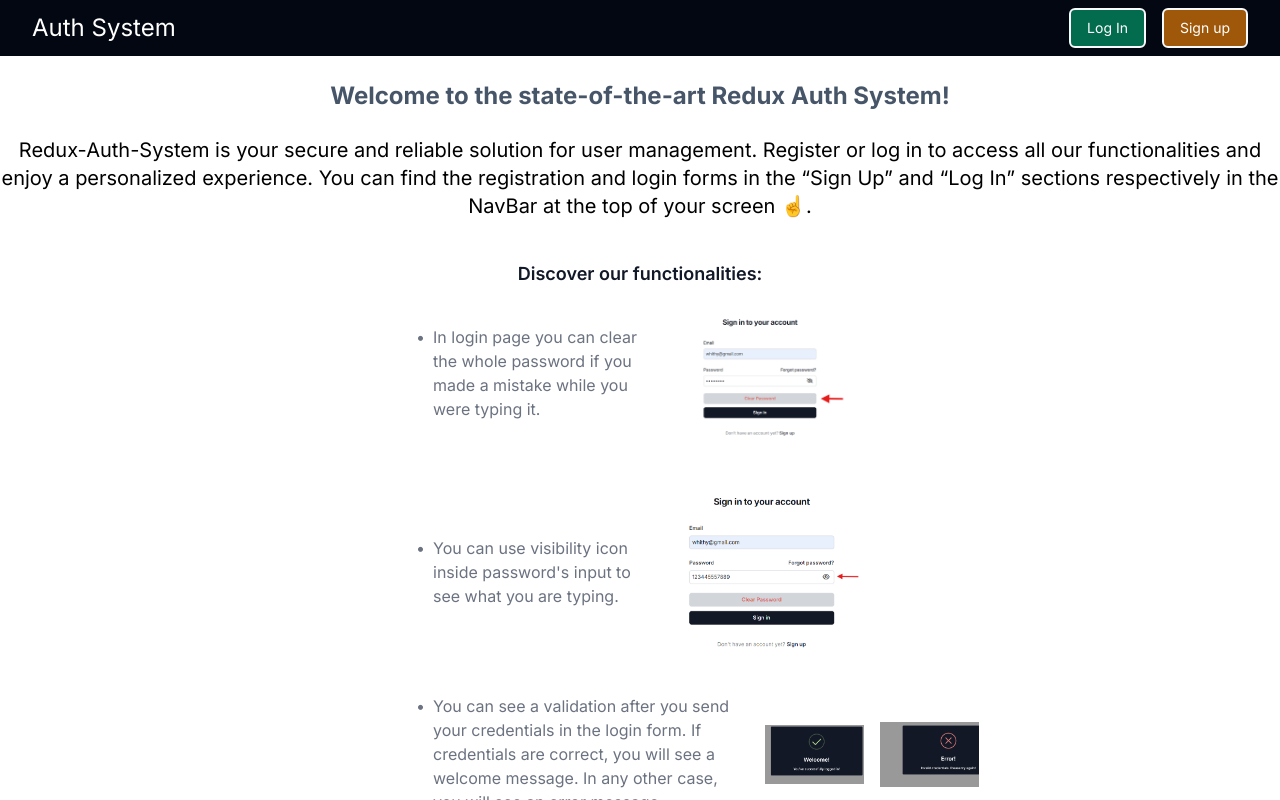
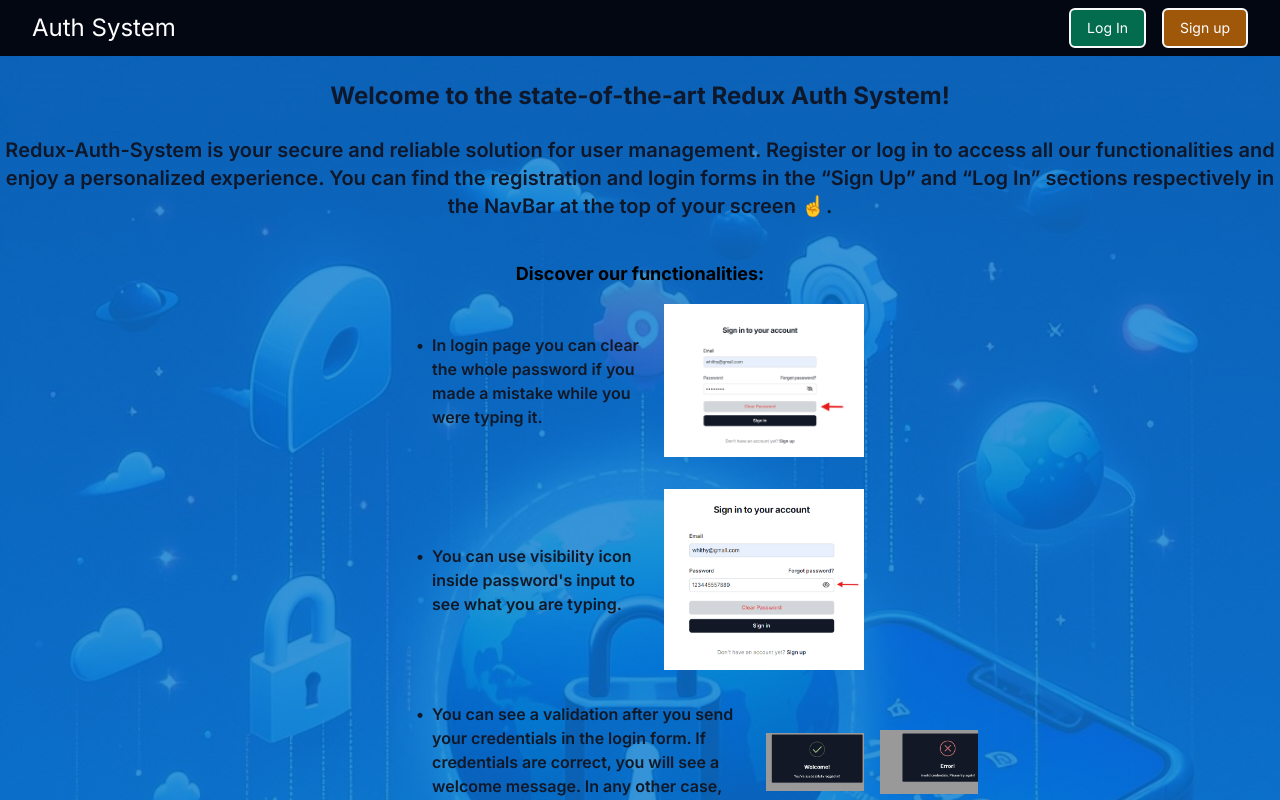
Before and after one commit to carlosdlacoste/redux-auth-app, a Next.js app: page / in a window 1280 px wide. Shown: the top 800 px of the page. Built offline with nearby package versions, Linux system fonts and the light colour scheme.

Commit message:
Add background image in home page

```diff
--- a/src/app/globals.css
+++ b/src/app/globals.css
@@ -19,3 +19,12 @@
 .custom-alert-position{
     top: 70px;
 }
+
+@media (max-height: 1000px){
+    .home-image{
+        background-image: linear-gradient(rgba(5, 121, 207, 0.8 ), rgba(5, 121, 207, 0.8 )), url(/images/lock_wallpaper.jpeg);
+        /* opacity: 0.8; */
+        background-size: cover;
+        min-height: 100vh;
+    }
+}
--- a/src/app/page.js
+++ b/src/app/page.js
@@ -24,16 +24,17 @@ export default function Home() {
       <>
         {!token &&
           <>
-            <h1 className="text-2xl text-center text-slate-600 font-bold p-6">Welcome to the state-of-the-art Redux Auth System!</h1>
-              <p className="text-center text-xl">
+            <div className="home-image">
+              <h1 className="text-2xl text-center text-slate-900 font-bold p-6">Welcome to the state-of-the-art Redux Auth System!</h1>
+                <p className="text-center text-xl text-slate-900 font-semibold">
                   Redux-Auth-System is your secure and reliable solution for user management.
                   Register or log in to access all our functionalities and enjoy a personalized experience.
                   You can find the registration and login forms in the “Sign Up” and “Log In” sections respectively
                   in the NavBar at the top of your screen &#x261D;.
                 </p>
               <div className="flex flex-col justify-center items-center px-6 py-10">
-              <h2 className="mb-2 text-lg font-semibold text-gray-900 dark:text-white">Discover our functionalities:</h2>
-              <ul className="max-w-md space-y-8 text-gray-500 list-inside dark:text-gray-400">
+                <h2 className="mb-4 text-lg font-bold text-black dark:text-white">Discover our functionalities:</h2>
+                <ul className="max-w-md space-y-8 text-gray-900 list-inside font-semibold dark:text-gray-400">
                     <li>
                       <div className="flex items-center space-x-4">
                         <div className="flex">
@@ -78,6 +79,7 @@ export default function Home() {
                     </li>
                 </ul>
               </div>
+            </div>
           </>
         }
 
```
Also changed, not shown: public/images/lock_wallpaper.jpeg (added). Lines whose indentation alone changed are shown as unchanged.
